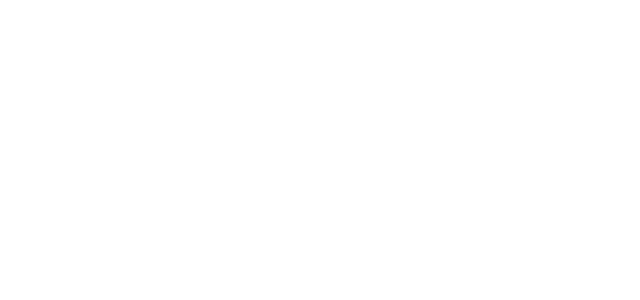
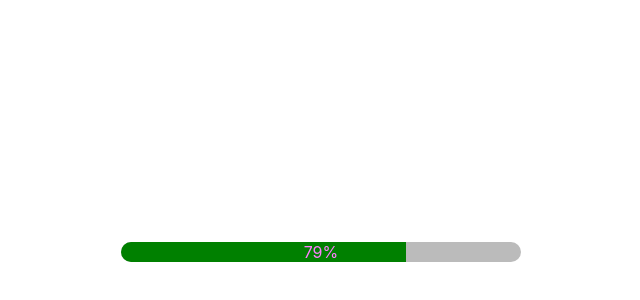
Before and after one commit to smeekas/machine-coding, a React (Vite) app: page /progress in a window 1280 px wide. Before the commit this address had no page. Shown: the part 148-448 px from the top of the page, without its empty margins (319-959 px from the left). Built offline with nearby package versions, Linux system fonts and the light colour scheme.

Commit message:
progress: done

```diff
--- a/src/App.tsx
+++ b/src/App.tsx
@@ -1,13 +1,17 @@
 import "./App.css";
 import { BrowserRouter, Route, Routes } from "react-router-dom";
 import GreenLight from "./pages/GreenLights/GreenLight";
+import Home from "./pages/Home/Home";
+import Progress from "./pages/Progress/ProgressPage";
 
 function App() {
   return (
     <>
       <BrowserRouter>
         <Routes>
-          <Route index path="green-light" element={<GreenLight />} />
+          <Route path="green-light" element={<GreenLight />} />
+          <Route path="progress" element={<Progress />} />
+          <Route index path="/" element={<Home />} />
         </Routes>
       </BrowserRouter>
     </>
--- /dev/null
+++ b/src/components/Progress/Progess.tsx
@@ -0,0 +1,37 @@
+import React, { useEffect, useState } from "react";
+import styles from "./Progress.module.css";
+type ProgressProps = {
+  progress: number;
+  onCompleted?: () => void;
+  onProgress?: (value: number) => void;
+};
+function Progress({ progress, onCompleted, onProgress }: ProgressProps) {
+  const [value, setValue] = useState(progress);
+  useEffect(() => {
+    if (progress >= 0 && progress <= 100) {
+      setValue(progress);
+    }
+    onProgress?.(progress);
+    if (progress === 100) {
+      onCompleted?.();
+    }
+  }, [progress, onCompleted, onProgress]);
+  const innerStyle: React.CSSProperties = {
+    width: `${value}%`,
+  };
+  return (
+    <div className={styles.outer}>
+      <span className={styles.indicator}>{value}%</span>
+      <div
+        role="progressbar"
+        aria-valuemin={0}
+        aria-valuemax={100}
+        aria-valuenow={value}
+        style={innerStyle}
+        className={styles.inner}
+      ></div>
+    </div>
+  );
+}
+
+export default Progress;
--- /dev/null
+++ b/src/components/Progress/Progress.module.css
@@ -0,0 +1,25 @@
+.outer {
+  background-color: rgb(187, 187, 187);
+  height: 20px;
+  width: 400px;
+  border-radius: 1rem;
+  overflow: hidden;
+  position: relative;
+}
+.inner {
+  height: 100%;
+  width: 0%;
+  background-color: green;
+  transition: width 1s;
+}
+.indicator {
+  position: absolute;
+  z-index: 10;
+  color: white;
+  display: flex;
+  justify-content: center;
+  align-items: center;
+  width: 100%;
+  height: 100%;
+  mix-blend-mode: difference;
+}
--- a/src/main.tsx
+++ b/src/main.tsx
@@ -1,10 +1,12 @@
-import React from 'react'
-import ReactDOM from 'react-dom/client'
-import App from './App.tsx'
-import './index.css'
+import React from "react";
+import ReactDOM from "react-dom/client";
+import App from "./App.tsx";
+import "./index.css";
 
-ReactDOM.createRoot(document.getElementById('root')!).render(
-  <React.StrictMode>
-    <App />
-  </React.StrictMode>,
-)
+ReactDOM.createRoot(document.getElementById("root")!).render(
+  // <React.StrictMode>
+  <App />
+);
+{
+  /* </React.StrictMode>, */
+}
--- /dev/null
+++ b/src/pages/Home/Home.tsx
@@ -0,0 +1,20 @@
+import React from "react";
+import { Link } from "react-router-dom";
+
+function Home() {
+  return (
+    <div>
+      Home
+      <ul>
+        <li>
+          <Link to="/green-light">Green Lights</Link>
+        </li>
+        <li>
+          <Link to="/progress">Progess</Link>
+        </li>
+      </ul>
+    </div>
+  );
+}
+
+export default Home;
--- /dev/null
+++ b/src/pages/Progress/ProgressPage.tsx
@@ -0,0 +1,14 @@
+import { useEffect, useState } from "react";
+import Progess from "../../components/Progress/Progess";
+
+function ProgressPage() {
+  const [value, setValue] = useState(0);
+  useEffect(() => {
+    setInterval(() => {
+      setValue((val) => val + 1);
+    }, 100);
+  }, []);
+  return <Progess progress={value} />;
+}
+
+export default ProgressPage;
```
